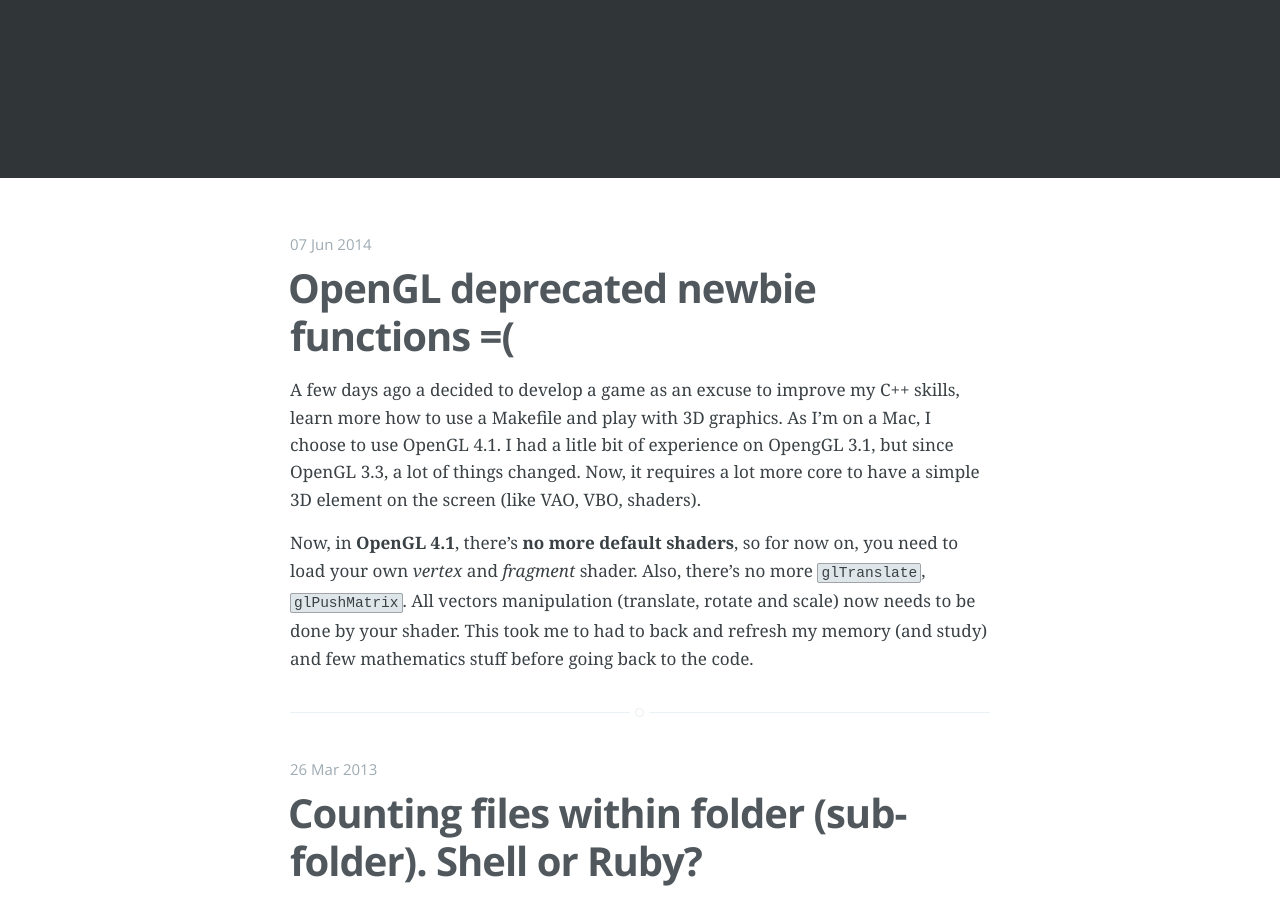
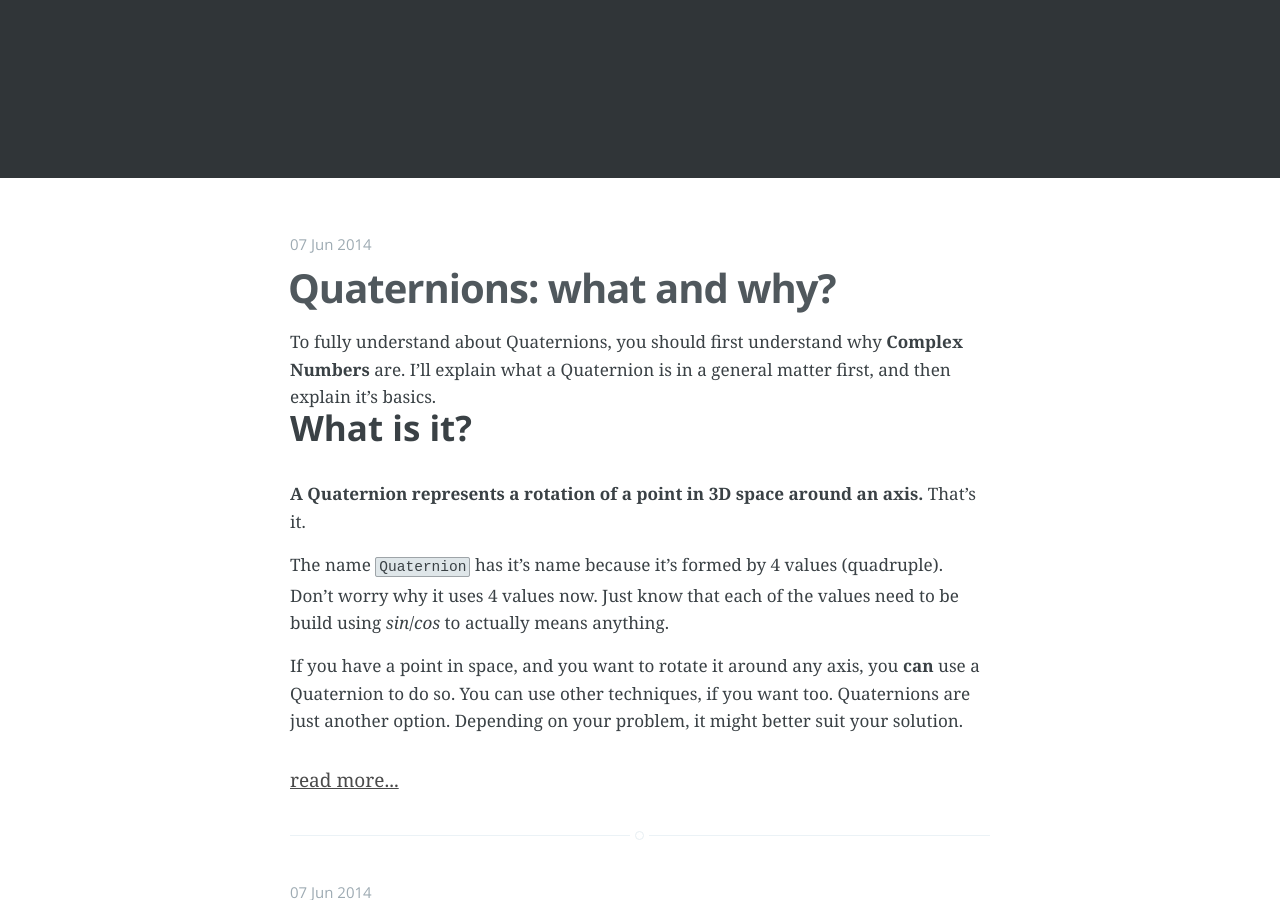
Before and after one commit to celsodantas/celsodantas.github.io, a Jekyll site: the page built from index.html, in a window 1280 px wide and 900 px high, scrolled down 362 px. Built offline with Jekyll 4.4.1, drawn with Linux system fonts in a browser that asks for light colours; Markdown is read by kramdown in place of the engine named in the settings; the list of posts is cut into pages by our own code; some of the changed text lies outside the part shown.

Commit message:
adding a new post

````diff
--- a/_posts/2013-03-26-count-files.markdown
+++ b/_posts/2013-03-26-count-files.markdown
@@ -15,6 +15,6 @@ There we go. It will go through all sub-folders and return an array of all files
 
     find . -type f | wc -l
 
-Some people might find easier to go with shell. I'm lazy and tend to go with what I remember more quick. Feel free to chose what you feel more comfortable.
+Some people might find easier to go with shell. I'm lazy and tend to go with what I remember more quickly. Feel free to chose what you feel more comfortable.
 
 cheers!
--- /dev/null
+++ b/_posts/2014-06-07-quaternions-what-and-why.markdown
@@ -0,0 +1,112 @@
+---
+layout: post
+title: "Quaternions: what and why?"
+date: 2014-06-07 20:26
+comments: true
+categories: ruby code
+---
+
+To fully understand about Quaternions, you should first understand why **Complex Numbers** are. I'll
+explain what a Quaternion is in a general matter first, and then explain it's basics.
+
+### What is it?
+
+**A Quaternion represents a rotation of a point in 3D space around an axis.** That's it.
+
+The name `Quaternion` has it's name because it's formed by 4 values (quadruple). Don't worry why it uses 4 values now. Just know that each of the values need to be build using _sin_/_cos_ to actually means anything.
+
+If you have a point in space, and you want to rotate it around any axis, you **can** use a Quaternion to do so. You can use other techniques, if you want too. Quaternions are just another option. Depending on your problem, it might better suit your solution.
+
+<!-- more -->
+
+### Why use it?
+
+In 3D programming, if you want to rotate something (like a camera around the character), you can do it using:
+
+  - [Matrix rotation (wikipedia)](http://en.wikipedia.org/wiki/Rotation_matrix#In_three_dimensions)
+  - [Euler Angles (wikipedia)](http://en.wikipedia.org/wiki/Euler_angles)
+  - Quaternions
+
+Each of them, have pros and cos. I'll list some advantages of each:
+
+##Quaternions
+
+  - **Easy to interpolate between quaternions** - It's usefull for animations or camera movements. You can say: interpolate all values from rotation A to rotationB easily (see SLERP or LERP, for interpolation functions)
+  - **Less rounding effects** - Quaternions suffer way less data loss then matrixes. As you keep stacking data on matrixes, some data might lose precision.
+  - **No gimbal-lock issue** (like Euler Angles does)
+  - **Ocupy less memory then Matrixes** - It's 4 numbers, instead of 16 for a 4x4 matrix.
+
+This is how you rotate 90° on X axis using Quaternions:
+
+```c++
+#define GLM_FORCE_RADIANS
+#include <glm/glm.hpp>
+#include <glm/ext.hpp>
+#define PI 3.14f
+
+float angle = PI/2;
+quaternion = glm::quat( glm::vec3(angle, 0 ,0) );
+glm::mat4 rotationMatrix = glm::toMat4(quaternion);
+```
+
+Or:
+
+```c++
+#define GLM_FORCE_RADIANS
+#include <glm/glm.hpp>
+#include <glm/ext.hpp>
+#define PI 3.14f
+
+float angle = PI/2.f;
+glm::vec3 axis(1, 0, 0);
+quaternion = glm::angleAxis(angle, axis);
+glm::mat4 rotationMatrix = glm::toMat4(quaternion);
+```
+
+##Matrixes
+
+  - **Speed** -  You can stack movements (like translation and scale) in a single matrix and in a single operation, apply it to you 3D object. For Quaternions, you need to translate it to a 4x4 matrix first.
+
+This is how you rotate 90° on X axis using Matrix:
+
+```c++
+#define GLM_FORCE_RADIANS
+#include <glm/glm.hpp>
+#include <glm/ext.hpp>
+#define PI 3.14f
+
+glm::mat4 unitMatrix(1.f);
+glm::mat4 rotationMatrix = glm::rotate(unitMatrix, PI/2.f, glm::vec3(1, 0, 0));
+```
+
+##Euler Angles
+
+  - **Easier to read** - It's more human readable. You basically say the angles in each axis you want to rotate.
+
+This is how you rotate 90° on X axis using Euler Angles:
+
+```c++
+#define GLM_FORCE_RADIANS
+#include <glm/glm.hpp>
+#include <glm/ext.hpp>
+#define PI 3.14f
+
+glm::mat4 rotationMatrix = glm::eulerAngleYXZ(0.f, PI/2.f, 0.f);
+```
+
+Or use this:
+
+```c++
+#define GLM_FORCE_RADIANS
+#include <glm/glm.hpp>
+#include <glm/ext.hpp>
+#define PI 3.14f
+
+glm::mat4 rotationMatrix = glm::yawPitchRoll(0.f, PI/2.f, 0.f);
+```
+
+
+Observations:
+
+ - I'm using `GLM_FORCE_RADIANS` in the examples because the use of degrees is deprecated._
+ - The end result should always be matrixes, as this is what your video card will read.
--- a/index.html
+++ b/index.html
@@ -32,7 +32,13 @@ about: 'about.html'
 
         </header>
         <section class="post-excerpt">
+        	{% if post.content contains site.excerpt_separator  %}
             {{ post.excerpt }}
+            <br/>
+            <a href="{{ post.url }}">read more...</a>
+          {% else %}
+            {{ post.excerpt }}
+          {% endif %}
         </section>
     </article>
 
````
